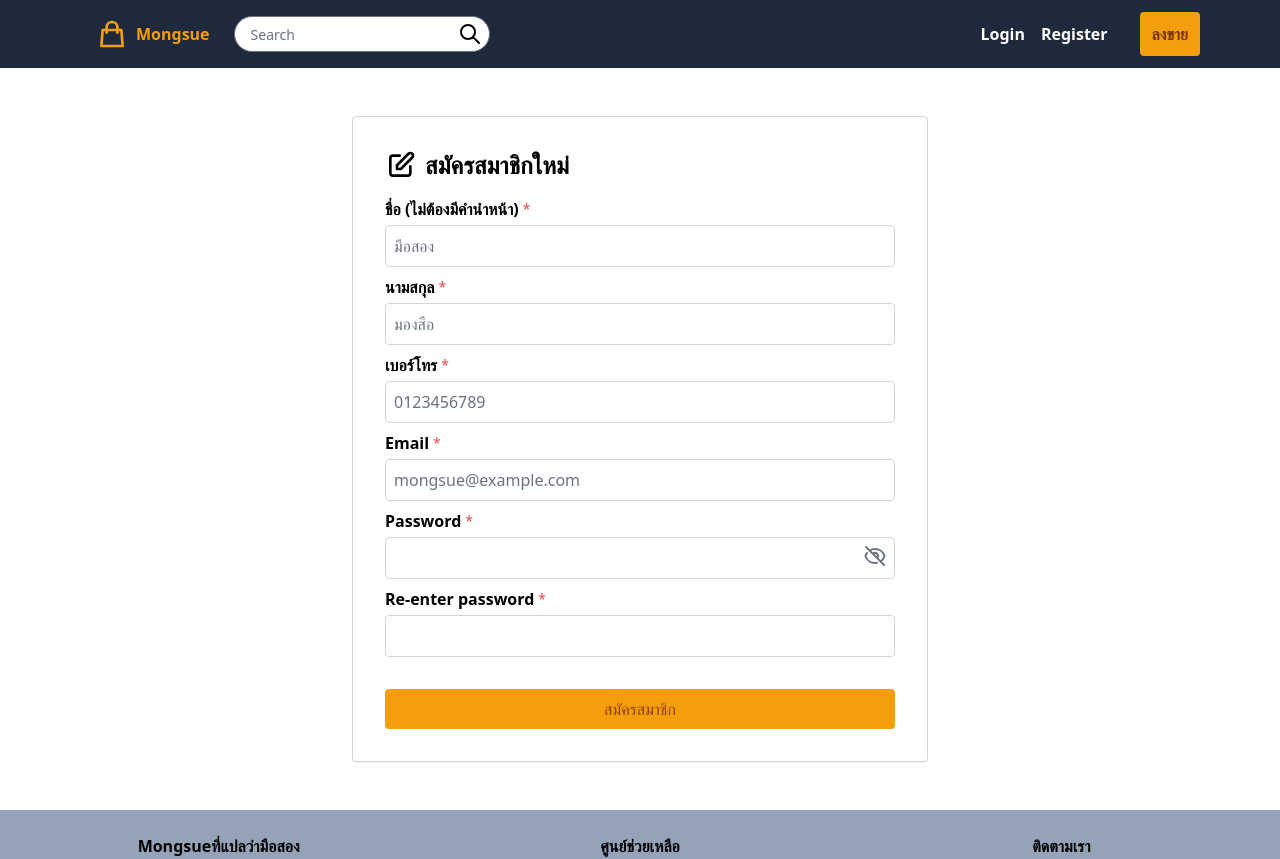
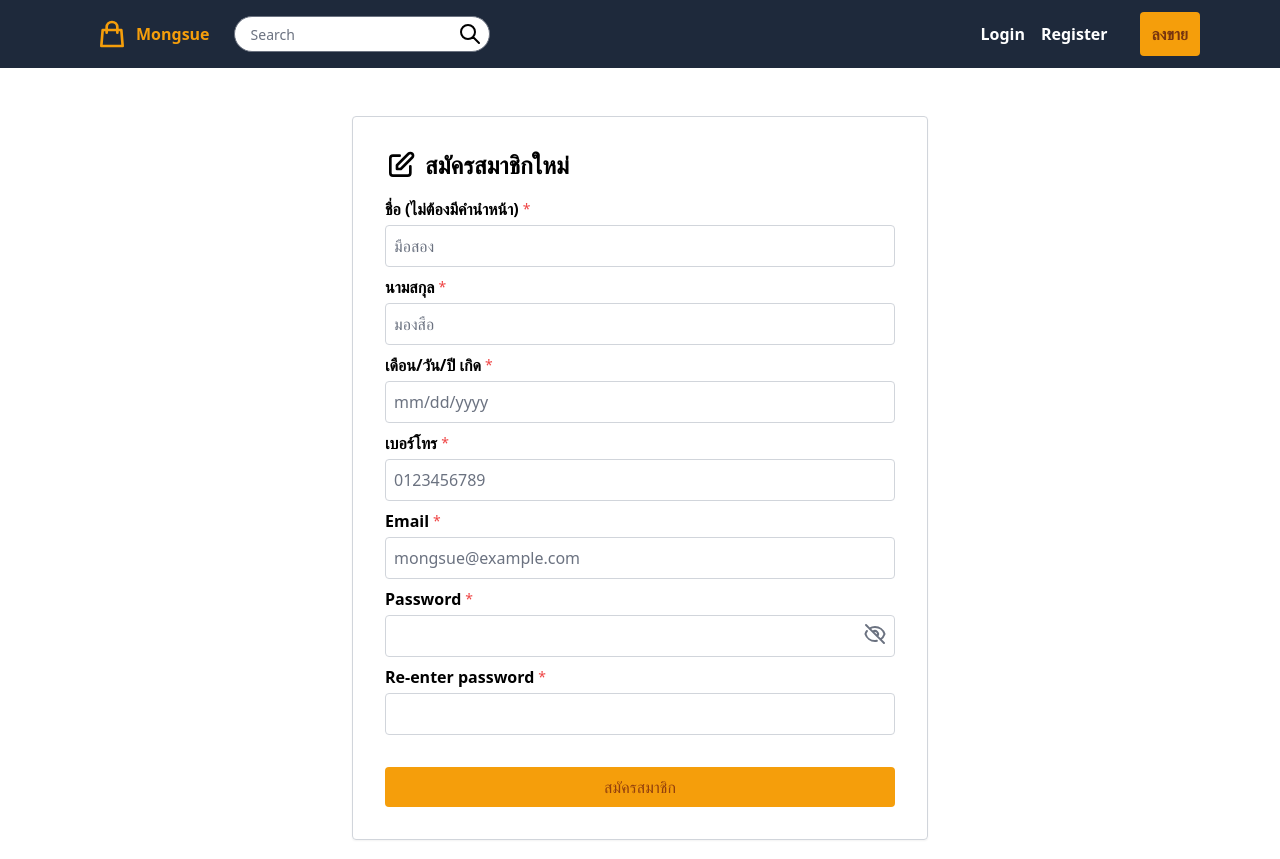
Before and after one commit to Rayato159/Secondhand-E-Commerce, a React (Create React App) app in the folder frontend/: page /register in a window 1280 px wide. Shown: the top 859 px of the page. Built offline with nearby package versions, Linux system fonts and the light colour scheme.

Commit message:
register forms complete

```diff
--- a/frontend/src/pages/Login.Js
+++ b/frontend/src/pages/Login.Js
@@ -45,9 +45,9 @@ const Login = () => {
         }
     }
 
-    console.log(accessToken)
 
     if(accessToken) {
+        console.log({ message: 'success', token: accessToken })
         return (
             <Navigate to="/:id/profile" />
         )
--- a/frontend/src/pages/Register.js
+++ b/frontend/src/pages/Register.js
@@ -12,11 +12,6 @@ const Register = () => {
         formState: { errors },
     } = useForm()
 
-    // Variable
-    const [user, setUser] = useState(null)
-    const [password, setPassword] = useState("")
-    const [rePassword, setRePassword] = useState("")
-
     // Event controller
     const [isHidePassword, setIsHidePassword] = useState(true)
 
@@ -24,22 +19,44 @@ const Register = () => {
         const {
             first_name,
             last_name,
+            birthday,
             phone,
             email,
             password,
             passwordConfirm
         } = data
 
+        // Check confirm password in progress.
+
+        const user = {
+            first_name,
+            last_name,
+            birthday,
+            phone,
+            email,
+            password,
+        }
+
         if(password === passwordConfirm) {
-            setUser({
-                first_name,
-                last_name,
-                phone,
-                email,
-                password,
-            })
+            saveUser(user)
         }
     })
+
+    const saveUser = (user) => {
+        try {
+            fetch('http://localhost:3000/api/auth/signup', {
+                method: 'POST',
+                headers: {
+                    'Content-Type': 'application/json',
+                },
+                body: JSON.stringify(user),
+            })
+            console.log('success')
+
+        } catch (e) {
+            console.log(e)
+        }
+    }
 
     const eventHidePassword = () => {
         setIsHidePassword(!isHidePassword)
@@ -110,6 +127,22 @@ const Register = () => {
                                     errors.last_name?.type === "minLength" || errors.first_name?.type === "maxLength" &&
                                     <div className="text-sm text-red-500">last name is too long</div>
                                 }
+                            </div>
+
+                            <div>
+                                <label htmlFor="" className="flex items-center">
+                                    <div className="font-bold text-md">เดือน/วัน/ปี เกิด</div>
+                                    <div className="text-sm text-red-500 ml-1">*</div>
+                                </label>
+                                <input
+                                    {...register(
+                                            "birthday",
+                                            {
+                                                required: true,
+                                            }
+                                        )
+                                    }
+                                type="text" className="w-full border border-gray-300 rounded p-2 mt-1 focus:border-slate-300 focus:ring-slate-300"  placeholder="mm/dd/yyyy"/>
                             </div>
 
                             <div>
```
Also changed, not shown: 1 other file (tests, documents, lock files or other folders).
